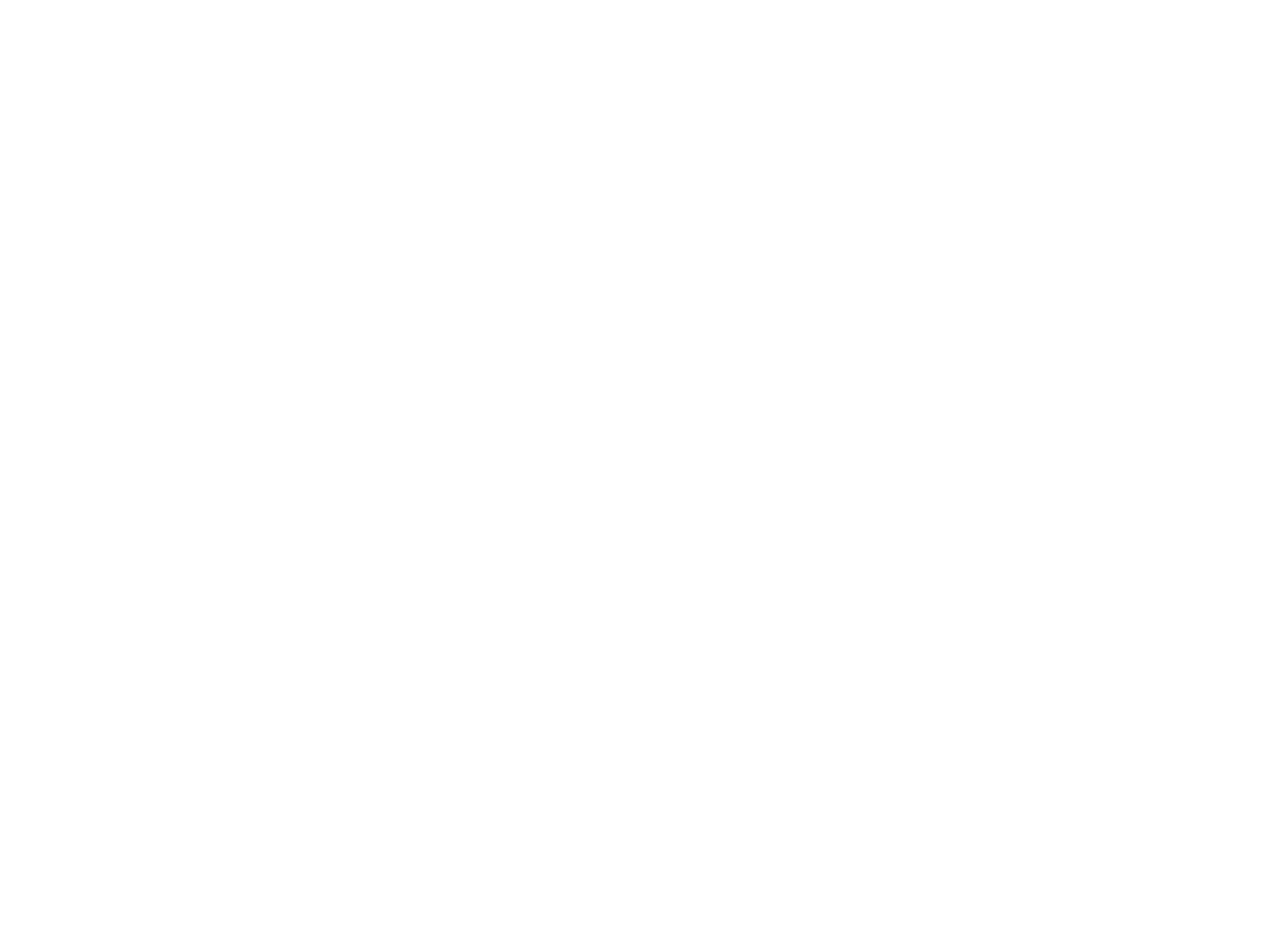
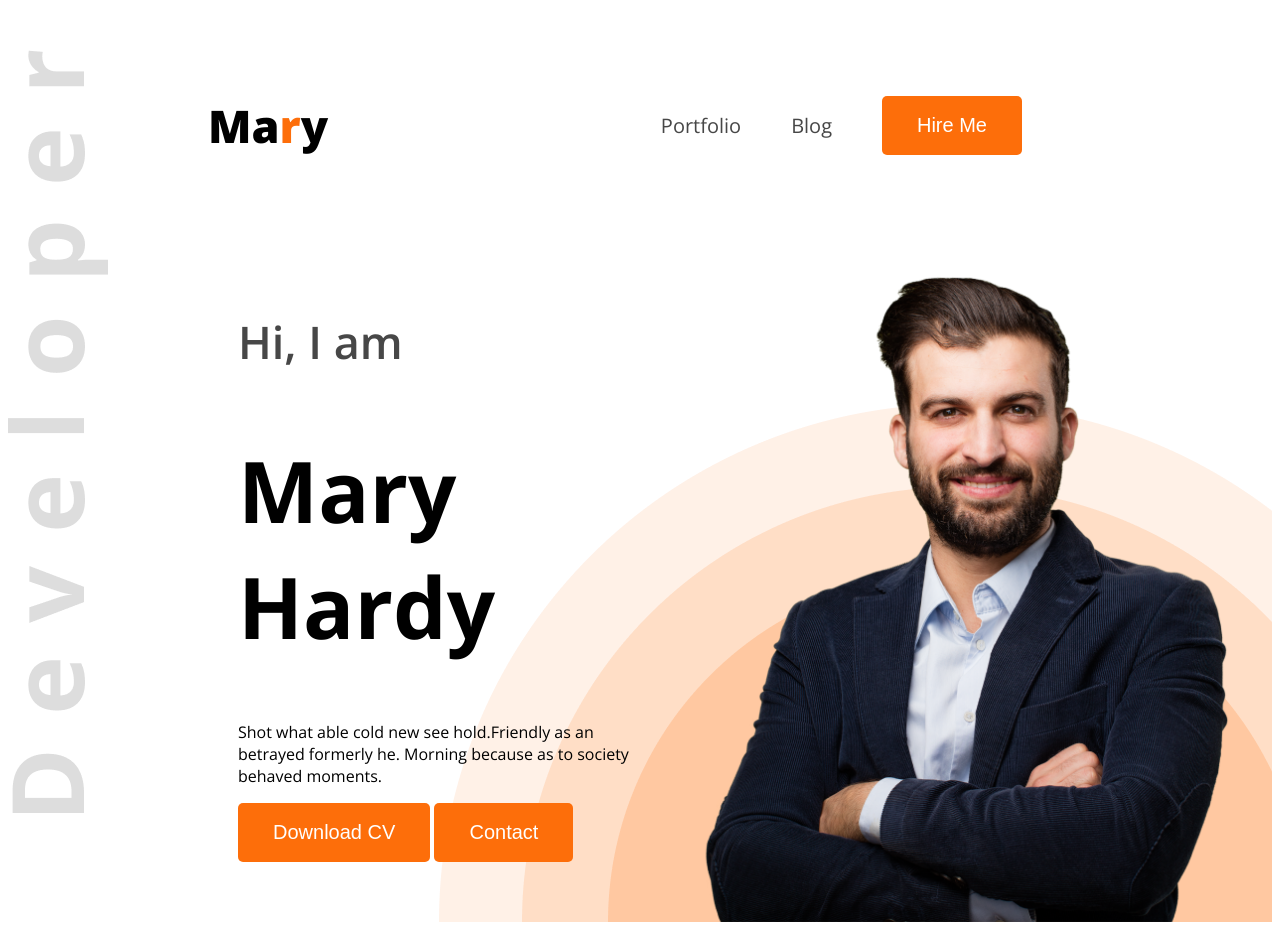
Before and after one commit to siam5775/web-dev-portfolio, a plain HTML site: page index.html in a window 1280 px wide. Before the commit the page ends 800 px from the top, so only its background shows below. Drawn offline with nearby package versions, Linux system fonts and the light colour scheme.

Commit message:
added my new work

```diff
--- a/index.html
+++ b/index.html
@@ -4,9 +4,35 @@
     <meta charset="UTF-8">
     <meta name="viewport" content="width=device-width, initial-scale=1.0">
     <title>Web Dev Port</title>
+    <link rel="preconnect" href="https://fonts.googleapis.com">
+<link rel="preconnect" href="https://fonts.gstatic.com" crossorigin>
+<link href="https://fonts.googleapis.com/css2?family=Open+Sans:ital,wght@0,300..800;1,300..800&display=swap" rel="stylesheet">
+    <link rel="stylesheet" href="styles/portfolio.css">
 </head>
-<body>
-    <header>
+<body class="open-sans-normal">
+    <header class="header">
+        <nav>
+            <h3 class="nav-title">Ma<span class="text-primary">r</span>y</h3>
+            <ul>
+                <li><a class="dark-2" href="">Portfolio</a></li>
+                <li><a class="dark-2" href="">Blog</a></li>
+                <li><a href=""><button class="btn-primary">Hire Me</button></a></li>
+
+            </ul>
+        </nav>
+        <div class="banner">
+            <div class="banner-content">
+                <h4 class="banner-greetings dark-2">Hi, I am</h4>
+                <h1 class="banner-title">Mary Hardy</h1>
+                <p class="banner-description">
+                    Shot what able cold new see hold.Friendly as an betrayed
+                    formerly he. Morning because as to society behaved moments.
+                </p>
+                <button class="btn-primary">Download CV</button>
+                <button class="btn-primary">Contact</button>
+            </div>
+            <img class="banner-profile-pic" src="images/hardy.png" alt="">
+        </div>
 
     </header>
     <main>
--- /dev/null
+++ b/styles/portfolio.css
@@ -0,0 +1,86 @@
+
+.open-sans-normal {
+  font-family: "Open Sans", sans-serif;
+  font-optical-sizing: auto;
+  font-style: normal;
+  font-variation-settings:
+    "wdth" 100;
+}
+
+/* shared style */
+.text-primary{
+    color:#FD6E0A;
+}
+.dark-2{
+    color: #474747;
+}
+
+.btn-primary{
+    background-color:#FD6E0A;
+    font-size: bold;
+    font-size: 20px;
+    color: white;
+    border: none;
+    padding: 18px 35px;
+    border-radius: 5px;
+}
+
+/* header */
+.header{
+    background-image: url('../images/developer.png'),url('../images/header_bg.png');
+    background-repeat: no-repeat;
+    background-position: top left,bottom right;
+}
+
+/* Nav Styles */
+nav{
+    display: flex;
+    align-items: center;
+    justify-content: space-between;
+    margin: 50px 200px;
+}
+
+.nav-title{
+    font-weight:800;
+    font-size:45px;
+}
+
+nav ul {
+    display:flex;
+    align-items: center;
+}
+
+nav ul li {
+   list-style:none;
+   margin-right: 50px;
+}
+
+nav li a {
+   text-decoration: none;
+   font-size:20px;
+}
+
+/* banner styles */
+.banner{
+    display: flex;
+    justify-content: space-between;
+    margin: 0 35px 0 230px;
+}
+
+.banner-content{
+    max-width: 580px;
+}
+
+.banner-greetings{
+    font-size: 45px;
+    font-weight: 600;
+}
+
+.banner-title{
+    font-weight: bold;
+    font-size:85px;
+}
+
+.banner-profile-pic{
+    width:580px;
+}
```
